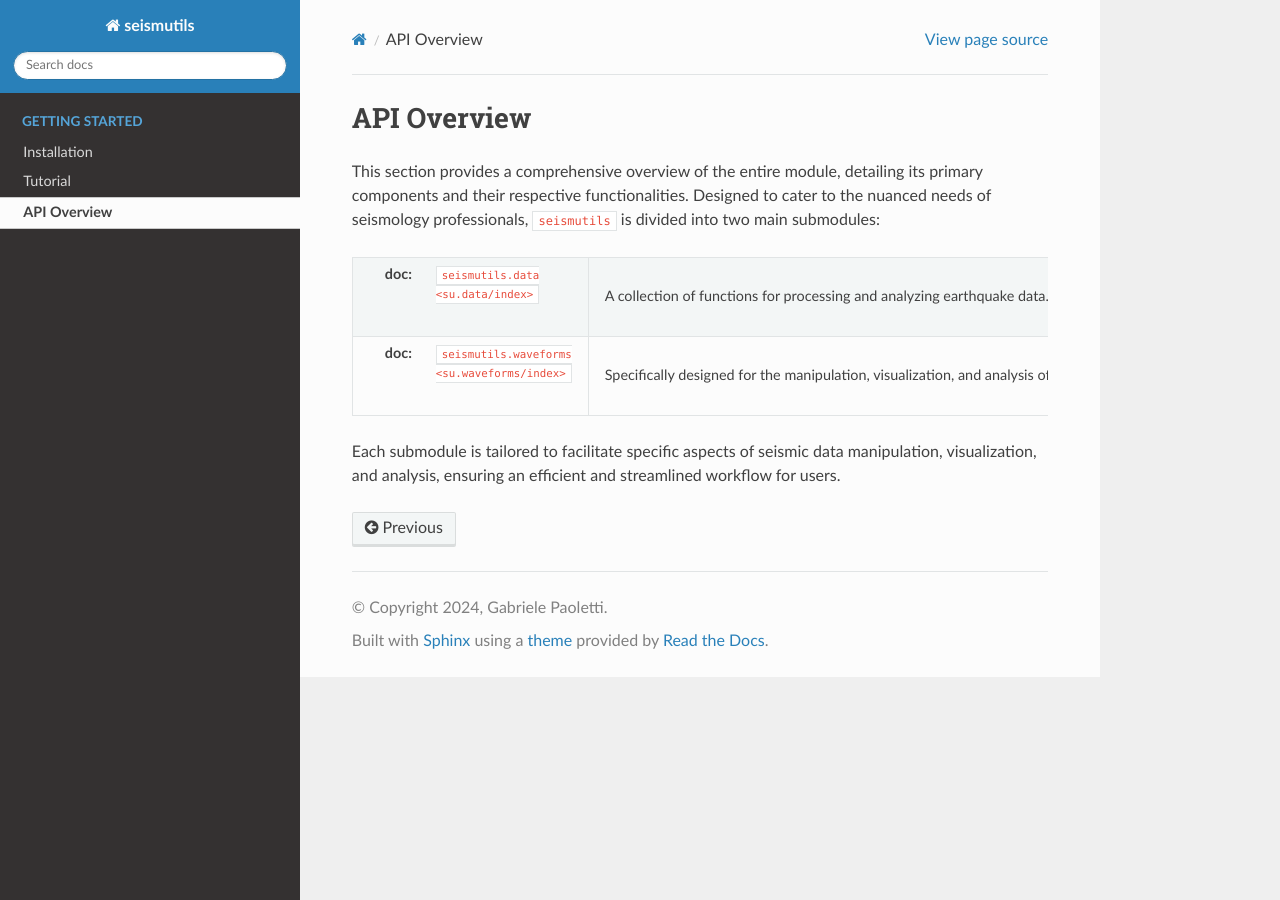
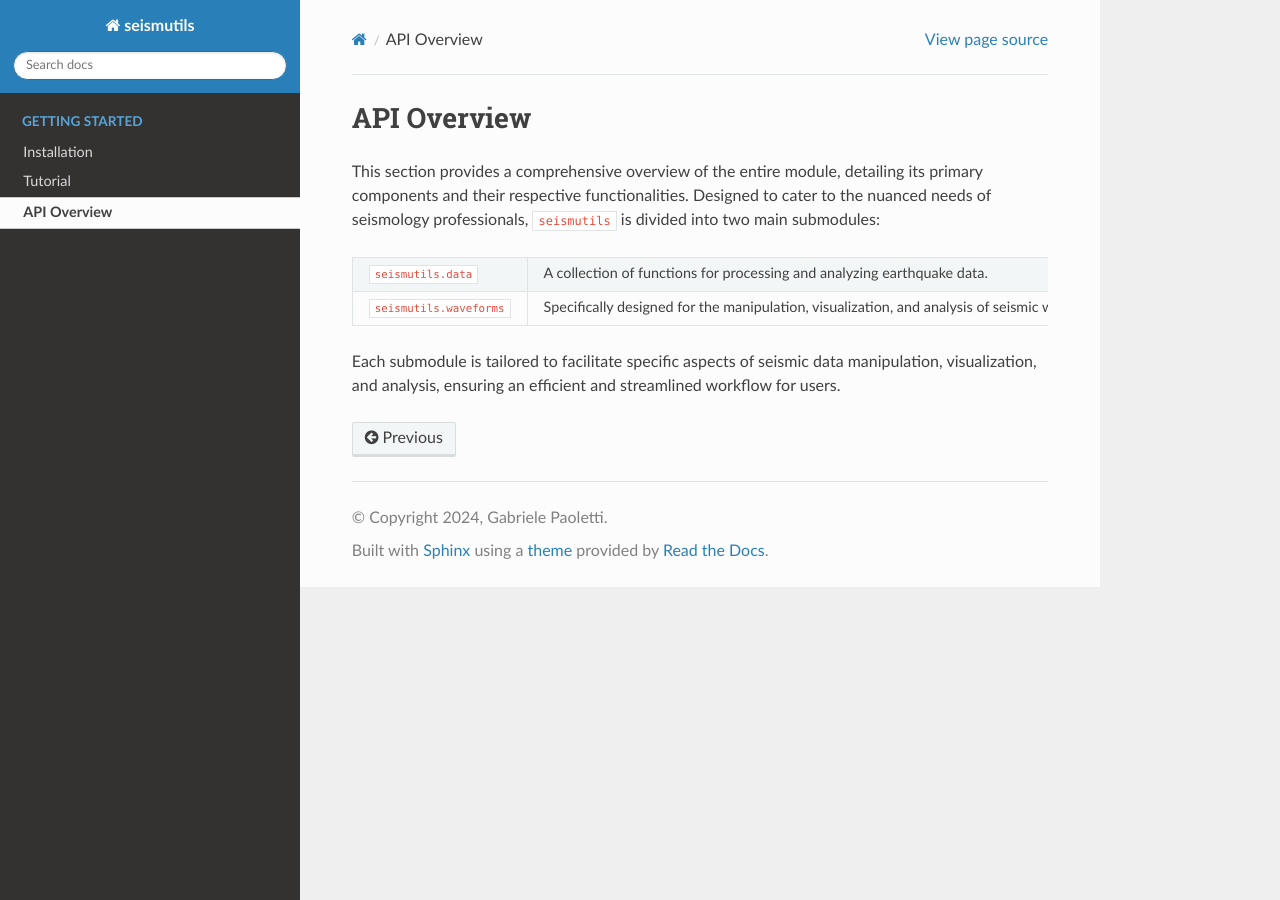
Before and after one commit to gabrielepaoletti/seismutils, a Sphinx documentation site: the page built from docs/source/api_overview.rst, in a window 1280 px wide. Built offline with Sphinx 7.4.7 and the Read the Docs theme 2.0.0, drawn with Linux system fonts in a browser that asks for light colours; pages that are not in the unit, such as notebooks, are missing from menus; some of the changed lines change nothing that is shown.

Commit message:
Updated documentation

```diff
--- a/docs/source/api_overview.rst
+++ b/docs/source/api_overview.rst
@@ -7,9 +7,9 @@ This section provides a comprehensive overview of the entire module, detailing i
    :widths: 25 75
    :header-rows: 0
 
-   * - :doc: ``seismutils.data <su.data/index>``
+   * - ``seismutils.data``
      - A collection of functions for processing and analyzing earthquake data.
-   * - :doc: ``seismutils.waveforms <su.waveforms/index>``
+   * - ``seismutils.waveforms``
      - Specifically designed for the manipulation, visualization, and analysis of seismic waveform data.
 
 Each submodule is tailored to facilitate specific aspects of seismic data manipulation, visualization, and analysis, ensuring an efficient and streamlined workflow for users.
```
